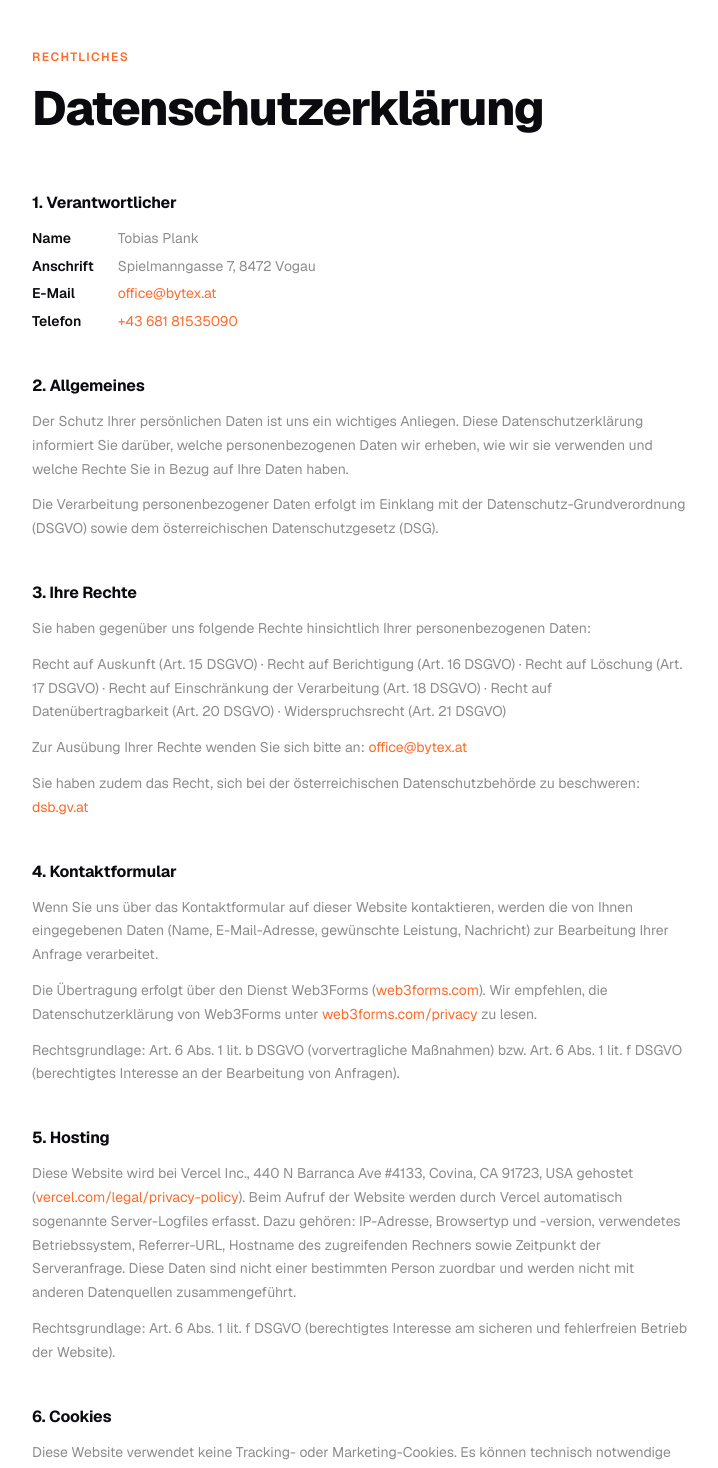
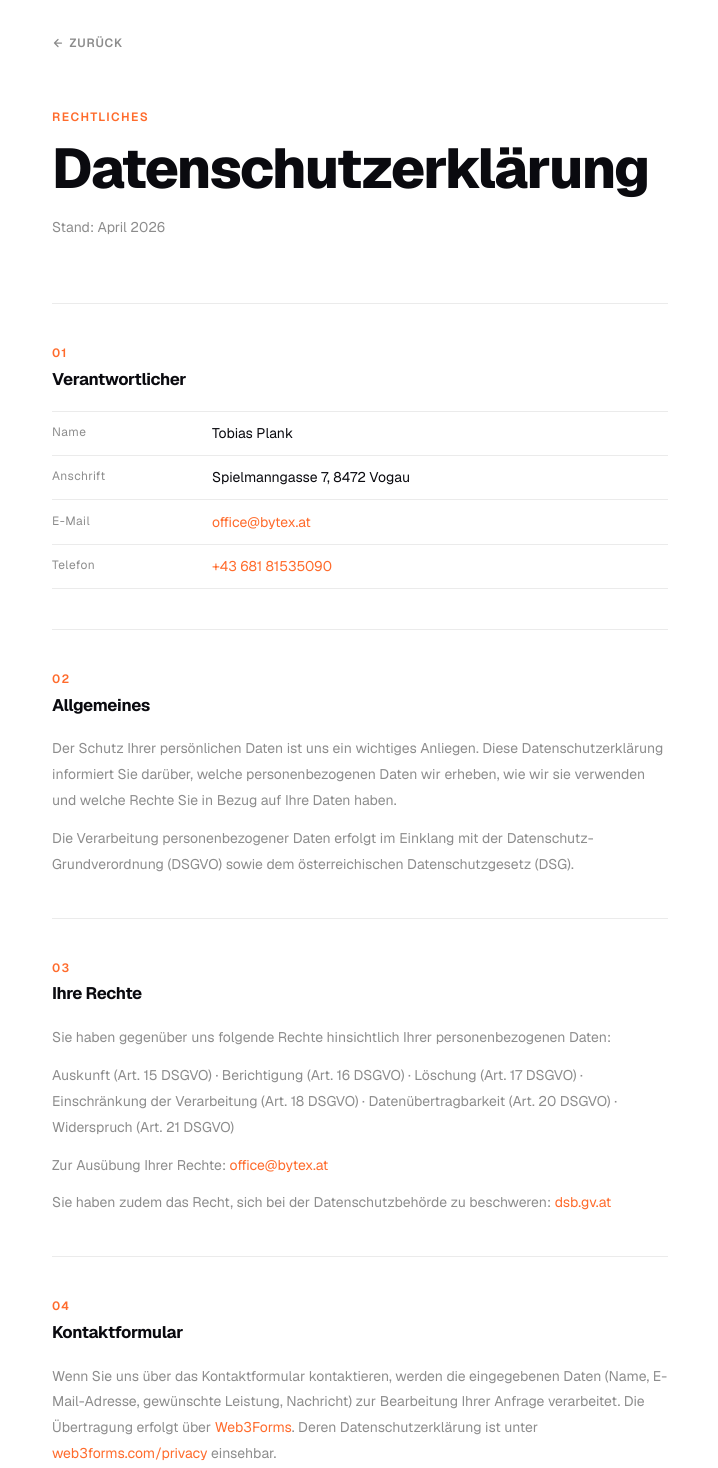
Before and after one commit to platob23/bytex-website, a Next.js app: page /en/datenschutz in a window 1280 px wide. Shown: the part 80-1548 px from the top of the page, without its empty margins (280-998 px from the left). Built offline with nearby package versions, Linux system fonts and the light colour scheme.

Commit message:
style(legal): beautiful editorial layout with numbered sections

```diff
--- a/app/[lang]/datenschutz/page.tsx
+++ b/app/[lang]/datenschutz/page.tsx
@@ -12,18 +12,35 @@ export default async function DatenschutzPage({ params }: { params: Promise<{ la
   return (
     <>
       <Navbar lang={lang} nav={dict.nav} forceScrolled altLangHref={`/${lang === 'de' ? 'en' : 'de'}/datenschutz`} />
-      <main style={{ backgroundColor: 'var(--bg-primary)', padding: '8rem 0' }}>
-        <Container style={{ maxWidth: '720px' }}>
 
-          <p style={{ color: 'var(--accent)', fontSize: 'var(--text-xs)', fontWeight: 'var(--weight-semibold)', letterSpacing: '0.12em', textTransform: 'uppercase', marginBottom: '1rem' }}>
-            Rechtliches
-          </p>
-          <h1 style={{ fontFamily: 'var(--font-body-family)', fontSize: 'clamp(2rem, 4vw, 3rem)', fontWeight: 'var(--weight-extrabold)', lineHeight: 'var(--leading-tight)', letterSpacing: '-0.03em', color: 'var(--text-primary)', marginBottom: '3.5rem' }}>
-            Datenschutzerklärung
-          </h1>
+      <main style={{ backgroundColor: 'var(--bg-primary)', padding: '7rem 0 6rem' }}>
+        <Container style={{ maxWidth: '680px' }}>
 
+          {/* Back */}
+          <a href={`/${lang}`} className="legal-back">
+            <svg width="12" height="12" viewBox="0 0 24 24" fill="none" stroke="currentColor" strokeWidth="2.5" strokeLinecap="round" strokeLinejoin="round">
+              <path d="M19 12H5M12 5l-7 7 7 7" />
+            </svg>
+            Zurück
+          </a>
+
+          {/* Header */}
+          <div style={{ marginBottom: '4rem' }}>
+            <p style={{ color: 'var(--accent)', fontSize: 'var(--text-xs)', fontWeight: 'var(--weight-semibold)', letterSpacing: '0.12em', textTransform: 'uppercase', marginBottom: '0.75rem' }}>
+              Rechtliches
+            </p>
+            <h1 style={{ fontFamily: 'var(--font-body-family)', fontSize: 'clamp(2.25rem, 5vw, 3.5rem)', fontWeight: 'var(--weight-extrabold)', lineHeight: 'var(--leading-tight)', letterSpacing: '-0.03em', color: 'var(--text-primary)', marginBottom: '1rem' }}>
+              Datenschutz&shy;erklärung
+            </h1>
+            <p style={{ fontSize: 'var(--text-sm)', color: 'var(--text-muted)', lineHeight: 'var(--leading-loose)' }}>
+              Stand: {new Date().toLocaleDateString('de-AT', { year: 'numeric', month: 'long' })}
+            </p>
+          </div>
+
+          {/* 01 — Verantwortlicher */}
           <div className="legal-section">
-            <h2 className="legal-h2">1. Verantwortlicher</h2>
+            <span className="legal-num">01</span>
+            <h2 className="legal-h2">Verantwortlicher</h2>
             <dl className="legal-dl">
               <dt className="legal-dt">Name</dt>
               <dd className="legal-dd">Tobias Plank</dd>
@@ -36,8 +53,10 @@ export default async function DatenschutzPage({ params }: { params: Promise<{ la
             </dl>
           </div>
 
+          {/* 02 — Allgemeines */}
           <div className="legal-section">
-            <h2 className="legal-h2">2. Allgemeines</h2>
+            <span className="legal-num">02</span>
+            <h2 className="legal-h2">Allgemeines</h2>
             <p className="legal-p">
               Der Schutz Ihrer persönlichen Daten ist uns ein wichtiges Anliegen. Diese Datenschutzerklärung informiert Sie darüber, welche personenbezogenen Daten wir erheben, wie wir sie verwenden und welche Rechte Sie in Bezug auf Ihre Daten haben.
             </p>
@@ -46,69 +65,74 @@ export default async function DatenschutzPage({ params }: { params: Promise<{ la
             </p>
           </div>
 
+          {/* 03 — Ihre Rechte */}
           <div className="legal-section">
-            <h2 className="legal-h2">3. Ihre Rechte</h2>
+            <span className="legal-num">03</span>
+            <h2 className="legal-h2">Ihre Rechte</h2>
             <p className="legal-p">Sie haben gegenüber uns folgende Rechte hinsichtlich Ihrer personenbezogenen Daten:</p>
             <p className="legal-p">
-              Recht auf Auskunft (Art. 15 DSGVO) · Recht auf Berichtigung (Art. 16 DSGVO) · Recht auf Löschung (Art. 17 DSGVO) · Recht auf Einschränkung der Verarbeitung (Art. 18 DSGVO) · Recht auf Datenübertragbarkeit (Art. 20 DSGVO) · Widerspruchsrecht (Art. 21 DSGVO)
+              Auskunft (Art. 15 DSGVO) · Berichtigung (Art. 16 DSGVO) · Löschung (Art. 17 DSGVO) · Einschränkung der Verarbeitung (Art. 18 DSGVO) · Datenübertragbarkeit (Art. 20 DSGVO) · Widerspruch (Art. 21 DSGVO)
             </p>
             <p className="legal-p">
-              Zur Ausübung Ihrer Rechte wenden Sie sich bitte an:{' '}
+              Zur Ausübung Ihrer Rechte:{' '}
               <a href="mailto:office@bytex.at" className="legal-link">office@bytex.at</a>
             </p>
             <p className="legal-p">
-              Sie haben zudem das Recht, sich bei der österreichischen Datenschutzbehörde zu beschweren:{' '}
+              Sie haben zudem das Recht, sich bei der Datenschutzbehörde zu beschweren:{' '}
               <a href="https://www.dsb.gv.at" target="_blank" rel="noopener noreferrer" className="legal-link">dsb.gv.at</a>
             </p>
           </div>
 
+          {/* 04 — Kontaktformular */}
           <div className="legal-section">
-            <h2 className="legal-h2">4. Kontaktformular</h2>
+            <span className="legal-num">04</span>
+            <h2 className="legal-h2">Kontaktformular</h2>
             <p className="legal-p">
-              Wenn Sie uns über das Kontaktformular auf dieser Website kontaktieren, werden die von Ihnen eingegebenen Daten (Name, E-Mail-Adresse, gewünschte Leistung, Nachricht) zur Bearbeitung Ihrer Anfrage verarbeitet.
+              Wenn Sie uns über das Kontaktformular kontaktieren, werden die eingegebenen Daten (Name, E-Mail-Adresse, gewünschte Leistung, Nachricht) zur Bearbeitung Ihrer Anfrage verarbeitet. Die Übertragung erfolgt über{' '}
+              <a href="https://web3forms.com" target="_blank" rel="noopener noreferrer" className="legal-link">Web3Forms</a>.{' '}
+              Deren Datenschutzerklärung ist unter{' '}
+              <a href="https://web3forms.com/privacy" target="_blank" rel="noopener noreferrer" className="legal-link">web3forms.com/privacy</a> einsehbar.
             </p>
             <p className="legal-p">
-              Die Übertragung erfolgt über den Dienst Web3Forms (<a href="https://web3forms.com" target="_blank" rel="noopener noreferrer" className="legal-link">web3forms.com</a>). Wir empfehlen, die Datenschutzerklärung von Web3Forms unter{' '}
-              <a href="https://web3forms.com/privacy" target="_blank" rel="noopener noreferrer" className="legal-link">web3forms.com/privacy</a> zu lesen.
-            </p>
-            <p className="legal-p">
-              Rechtsgrundlage: Art. 6 Abs. 1 lit. b DSGVO (vorvertragliche Maßnahmen) bzw. Art. 6 Abs. 1 lit. f DSGVO (berechtigtes Interesse an der Bearbeitung von Anfragen).
+              Rechtsgrundlage: Art. 6 Abs. 1 lit. b bzw. lit. f DSGVO.
             </p>
           </div>
 
+          {/* 05 — Hosting */}
           <div className="legal-section">
-            <h2 className="legal-h2">5. Hosting</h2>
+            <span className="legal-num">05</span>
+            <h2 className="legal-h2">Hosting</h2>
             <p className="legal-p">
-              Diese Website wird bei Vercel Inc., 440 N Barranca Ave #4133, Covina, CA 91723, USA gehostet (<a href="https://vercel.com/legal/privacy-policy" target="_blank" rel="noopener noreferrer" className="legal-link">vercel.com/legal/privacy-policy</a>).
-              Beim Aufruf der Website werden durch Vercel automatisch sogenannte Server-Logfiles erfasst. Dazu gehören: IP-Adresse, Browsertyp und -version, verwendetes Betriebssystem, Referrer-URL, Hostname des zugreifenden Rechners sowie Zeitpunkt der Serveranfrage. Diese Daten sind nicht einer bestimmten Person zuordbar und werden nicht mit anderen Datenquellen zusammengeführt.
+              Diese Website wird bei Vercel Inc., 440 N Barranca Ave #4133, Covina, CA 91723, USA gehostet —{' '}
+              <a href="https://vercel.com/legal/privacy-policy" target="_blank" rel="noopener noreferrer" className="legal-link">vercel.com/legal/privacy-policy</a>.
+              Beim Aufruf der Website erfasst Vercel automatisch Server-Logfiles: IP-Adresse, Browsertyp, Betriebssystem, Referrer-URL sowie Zeitpunkt der Anfrage. Diese Daten sind keiner bestimmten Person zuordbar und werden nicht mit anderen Datenquellen zusammengeführt.
             </p>
             <p className="legal-p">
-              Rechtsgrundlage: Art. 6 Abs. 1 lit. f DSGVO (berechtigtes Interesse am sicheren und fehlerfreien Betrieb der Website).
+              Rechtsgrundlage: Art. 6 Abs. 1 lit. f DSGVO.
             </p>
           </div>
 
+          {/* 06 — Cookies */}
           <div className="legal-section">
-            <h2 className="legal-h2">6. Cookies</h2>
+            <span className="legal-num">06</span>
+            <h2 className="legal-h2">Cookies</h2>
             <p className="legal-p">
-              Diese Website verwendet keine Tracking- oder Marketing-Cookies. Es können technisch notwendige Cookies eingesetzt werden, die für den ordnungsgemäßen Betrieb der Website erforderlich sind. Diese Cookies speichern keine personenbezogenen Daten und werden nach Ende der Sitzung gelöscht.
+              Diese Website verwendet keine Tracking- oder Marketing-Cookies. Es können technisch notwendige Cookies eingesetzt werden, die für den ordnungsgemäßen Betrieb der Website erforderlich sind. Diese speichern keine personenbezogenen Daten und werden nach Ende der Sitzung gelöscht.
             </p>
           </div>
 
+          {/* 07 — Externe Links */}
           <div className="legal-section">
-            <h2 className="legal-h2">7. Externe Links</h2>
+            <span className="legal-num">07</span>
+            <h2 className="legal-h2">Externe Links</h2>
             <p className="legal-p">
-              Diese Website enthält Links zu externen Websites Dritter. Für die Datenschutzpraktiken dieser externen Seiten sind ausschließlich deren Betreiber verantwortlich. Wir haben keinen Einfluss auf deren Inhalte und übernehmen keine Haftung.
-            </p>
-          </div>
-
-          <div className="legal-section">
-            <p className="legal-p" style={{ opacity: 0.5, fontSize: '0.75rem' }}>
-              Stand: {new Date().toLocaleDateString('de-AT', { year: 'numeric', month: 'long' })}
+              Diese Website enthält Links zu externen Websites Dritter. Für die Datenschutzpraktiken dieser Seiten sind ausschließlich deren Betreiber verantwortlich. Wir haben keinen Einfluss auf deren Inhalte und übernehmen keine Haftung.
             </p>
           </div>
 
         </Container>
       </main>
+
       <Footer nav={dict.nav} footer={dict.footer} lang={lang} />
     </>
   )
--- a/app/[lang]/impressum/page.tsx
+++ b/app/[lang]/impressum/page.tsx
@@ -12,21 +12,35 @@ export default async function ImpressumPage({ params }: { params: Promise<{ lang
   return (
     <>
       <Navbar lang={lang} nav={dict.nav} forceScrolled altLangHref={`/${lang === 'de' ? 'en' : 'de'}/impressum`} />
-      <main style={{ backgroundColor: 'var(--bg-primary)', padding: '8rem 0' }}>
-        <Container style={{ maxWidth: '720px' }}>
 
-          <p style={{ color: 'var(--accent)', fontSize: 'var(--text-xs)', fontWeight: 'var(--weight-semibold)', letterSpacing: '0.12em', textTransform: 'uppercase', marginBottom: '1rem' }}>
-            Rechtliches
-          </p>
-          <h1 style={{ fontFamily: 'var(--font-body-family)', fontSize: 'clamp(2rem, 4vw, 3rem)', fontWeight: 'var(--weight-extrabold)', lineHeight: 'var(--leading-tight)', letterSpacing: '-0.03em', color: 'var(--text-primary)', marginBottom: '3.5rem' }}>
-            Impressum
-          </h1>
+      <main style={{ backgroundColor: 'var(--bg-primary)', padding: '7rem 0 6rem' }}>
+        <Container style={{ maxWidth: '680px' }}>
 
-          <div className="legal-section">
-            <p className="legal-p">Informationen und Offenlegung gemäß §5 (1) ECG, § 25 MedienG, § 63 GewO und § 14 UGB</p>
+          {/* Back */}
+          <a href={`/${lang}`} className="legal-back">
+            <svg width="12" height="12" viewBox="0 0 24 24" fill="none" stroke="currentColor" strokeWidth="2.5" strokeLinecap="round" strokeLinejoin="round">
+              <path d="M19 12H5M12 5l-7 7 7 7" />
+            </svg>
+            Zurück
+          </a>
+
+          {/* Header */}
+          <div style={{ marginBottom: '4rem' }}>
+            <p style={{ color: 'var(--accent)', fontSize: 'var(--text-xs)', fontWeight: 'var(--weight-semibold)', letterSpacing: '0.12em', textTransform: 'uppercase', marginBottom: '0.75rem' }}>
+              Rechtliches
+            </p>
+            <h1 style={{ fontFamily: 'var(--font-body-family)', fontSize: 'clamp(2.25rem, 5vw, 3.5rem)', fontWeight: 'var(--weight-extrabold)', lineHeight: 'var(--leading-tight)', letterSpacing: '-0.03em', color: 'var(--text-primary)', marginBottom: '1rem' }}>
+              Impressum
+            </h1>
+            <p style={{ fontSize: 'var(--text-sm)', color: 'var(--text-muted)', lineHeight: 'var(--leading-loose)' }}>
+              Informationen und Offenlegung gemäß §5 (1) ECG, § 25 MedienG, § 63 GewO und § 14 UGB
+            </p>
           </div>
 
+          {/* 01 — Betreiber */}
           <div className="legal-section">
+            <span className="legal-num">01</span>
+            <h2 className="legal-h2">Betreiber</h2>
             <dl className="legal-dl">
               <dt className="legal-dt">Webseitenbetreiber</dt>
               <dd className="legal-dd">Tobias Plank</dd>
@@ -34,14 +48,16 @@ export default async function ImpressumPage({ params }: { params: Promise<{ lang
               <dd className="legal-dd">Spielmanngasse 7, 8472 Vogau</dd>
               <dt className="legal-dt">UID-Nr</dt>
               <dd className="legal-dd">Nicht umsatzsteuerpflichtig gemäß § 6 Abs 1 Z 27 UStG</dd>
-              <dt className="legal-dt">Gewerbeaufsichtsbehörde</dt>
+              <dt className="legal-dt">Aufsichtsbehörde</dt>
               <dd className="legal-dd">Bezirkshauptmannschaft Leibnitz</dd>
-              <dt className="legal-dt">Mitgliedschaften</dt>
-              <dd className="legal-dd">Mitglied der Wirtschaftskammer Steiermark</dd>
+              <dt className="legal-dt">Mitgliedschaft</dt>
+              <dd className="legal-dd">Wirtschaftskammer Steiermark</dd>
             </dl>
           </div>
 
+          {/* 02 — Kontakt */}
           <div className="legal-section">
+            <span className="legal-num">02</span>
             <h2 className="legal-h2">Kontaktdaten</h2>
             <dl className="legal-dl">
               <dt className="legal-dt">Telefon</dt>
@@ -51,16 +67,22 @@ export default async function ImpressumPage({ params }: { params: Promise<{ lang
             </dl>
           </div>
 
+          {/* 03 — Rechtsvorschrift */}
           <div className="legal-section">
+            <span className="legal-num">03</span>
             <h2 className="legal-h2">Anwendbare Rechtsvorschrift</h2>
             <p className="legal-p">
               Anwendbare gewerbe- oder berufsrechtliche Vorschriften sind einsehbar unter:{' '}
               <a href="https://www.ris.bka.gv.at" target="_blank" rel="noopener noreferrer" className="legal-link">ris.bka.gv.at</a>
             </p>
-            <p className="legal-p">Berufsbezeichnung: Dienstleistungen in der automatischen Datenverarbeitung und Informationstechnik</p>
+            <p className="legal-p">
+              Berufsbezeichnung: Dienstleistungen in der automatischen Datenverarbeitung und Informationstechnik
+            </p>
           </div>
 
+          {/* 04 — Streitbeilegung */}
           <div className="legal-section">
+            <span className="legal-num">04</span>
             <h2 className="legal-h2">Online Streitbeilegung</h2>
             <p className="legal-p">
               Verbraucher, welche in Österreich oder in einem sonstigen Vertragsstaat der ODR-VO niedergelassen sind, haben die Möglichkeit, Probleme bezüglich dem entgeltlichen Kauf von Waren oder Dienstleistungen im Rahmen einer Online-Streitbeilegung (nach OS, AStG) zu lösen. Die Europäische Kommission stellt eine Plattform hierfür bereit:{' '}
@@ -68,14 +90,18 @@ export default async function ImpressumPage({ params }: { params: Promise<{ lang
             </p>
           </div>
 
+          {/* 05 — Urheberrecht */}
           <div className="legal-section">
+            <span className="legal-num">05</span>
             <h2 className="legal-h2">Urheberrecht</h2>
             <p className="legal-p">
               Die Inhalte dieser Webseite unterliegen, soweit dies rechtlich möglich ist, diversen Schutzrechten (z.B. dem Urheberrecht). Jegliche Verwendung/Verbreitung von bereitgestelltem Material, welche urheberrechtlich untersagt ist, bedarf schriftlicher Zustimmung des Webseitenbetreibers.
             </p>
           </div>
 
+          {/* 06 — Haftung */}
           <div className="legal-section">
+            <span className="legal-num">06</span>
             <h2 className="legal-h2">Haftungsausschluss</h2>
             <p className="legal-p">
               Trotz sorgfältiger inhaltlicher Kontrolle übernimmt der Webseitenbetreiber dieser Webseite keine Haftung für die Inhalte externer Links. Für den Inhalt der verlinkten Seiten sind ausschließlich deren Betreiber verantwortlich. Sollten Sie dennoch auf ausgehende Links aufmerksam werden, welche auf eine Webseite mit rechtswidriger Tätigkeit/Information verweisen, ersuchen wir um dementsprechenden Hinweis, um diese nach § 17 Abs. 2 ECG umgehend zu entfernen.
@@ -85,14 +111,14 @@ export default async function ImpressumPage({ params }: { params: Promise<{ lang
             </p>
           </div>
 
-          <div className="legal-section">
-            <p className="legal-p" style={{ color: 'var(--text-muted)', opacity: 0.6, fontSize: '0.75rem' }}>
-              Quelle: Impressum Generator Österreich
-            </p>
-          </div>
+          {/* Source */}
+          <p style={{ marginTop: '2.5rem', fontSize: '0.7rem', color: 'var(--text-muted)', opacity: 0.5, letterSpacing: '0.03em' }}>
+            Quelle: Impressum Generator Österreich
+          </p>
 
         </Container>
       </main>
+
       <Footer nav={dict.nav} footer={dict.footer} lang={lang} />
     </>
   )
--- a/app/globals.css
+++ b/app/globals.css
@@ -387,21 +387,54 @@
 }
 
 /* ── Legal pages ──────────────────────────────────── */
+.legal-back {
+  display: inline-flex;
+  align-items: center;
+  gap: 0.35rem;
+  font-size: var(--text-xs);
+  font-weight: var(--weight-semibold);
+  letter-spacing: 0.06em;
+  text-transform: uppercase;
+  color: var(--text-muted);
+  text-decoration: none;
+  transition: color 0.2s ease;
+  margin-bottom: 3.5rem;
+}
+
+.legal-back:hover {
+  color: var(--text-primary);
+}
+
 .legal-section {
-  margin-bottom: 2.5rem;
+  padding: 2.5rem 0;
+  border-top: 1px solid var(--border);
+}
+
+.legal-section:last-of-type {
+  border-bottom: 1px solid var(--border);
+}
+
+.legal-num {
+  display: block;
+  font-size: var(--text-xs);
+  font-weight: var(--weight-semibold);
+  color: var(--accent);
+  letter-spacing: 0.1em;
+  margin-bottom: 0.4rem;
 }
 
 .legal-h2 {
-  font-size: var(--text-base);
+  font-size: 1.05rem;
   font-weight: var(--weight-bold);
-  letter-spacing: -0.01em;
+  letter-spacing: -0.02em;
+  line-height: var(--leading-snug);
   color: var(--text-primary);
-  margin-bottom: 0.75rem;
+  margin-bottom: 1.25rem;
 }
 
 .legal-p {
   font-size: var(--text-sm);
-  line-height: var(--leading-loose);
+  line-height: 1.85;
   color: var(--text-muted);
 }
 
@@ -411,20 +444,28 @@
 
 .legal-dl {
   display: grid;
-  grid-template-columns: max-content 1fr;
-  gap: 0.25rem 1.5rem;
+  grid-template-columns: 10rem 1fr;
   font-size: var(--text-sm);
-  line-height: var(--leading-loose);
 }
 
 .legal-dt {
-  color: var(--text-primary);
-  font-weight: var(--weight-semibold);
-  white-space: nowrap;
+  font-size: var(--text-xs);
+  letter-spacing: 0.04em;
+  color: var(--text-muted);
+  padding: 0.7rem 0;
+  border-bottom: 1px solid var(--border);
 }
 
 .legal-dd {
-  color: var(--text-muted);
+  color: var(--text-primary);
+  padding: 0.7rem 0;
+  border-bottom: 1px solid var(--border);
+  line-height: var(--leading-normal);
+}
+
+.legal-dt:first-of-type,
+.legal-dd:first-of-type {
+  border-top: 1px solid var(--border);
 }
 
 .legal-link {
```
